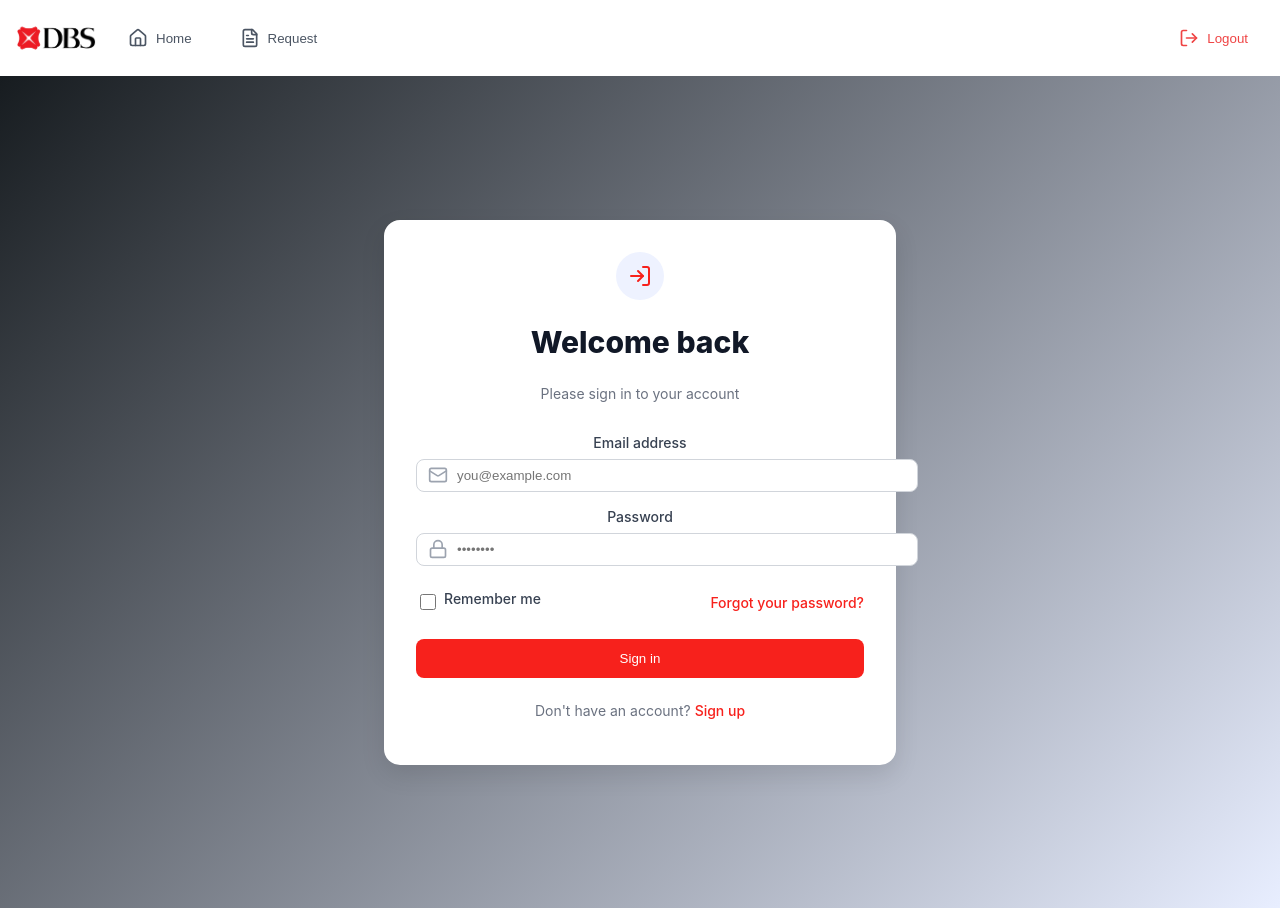
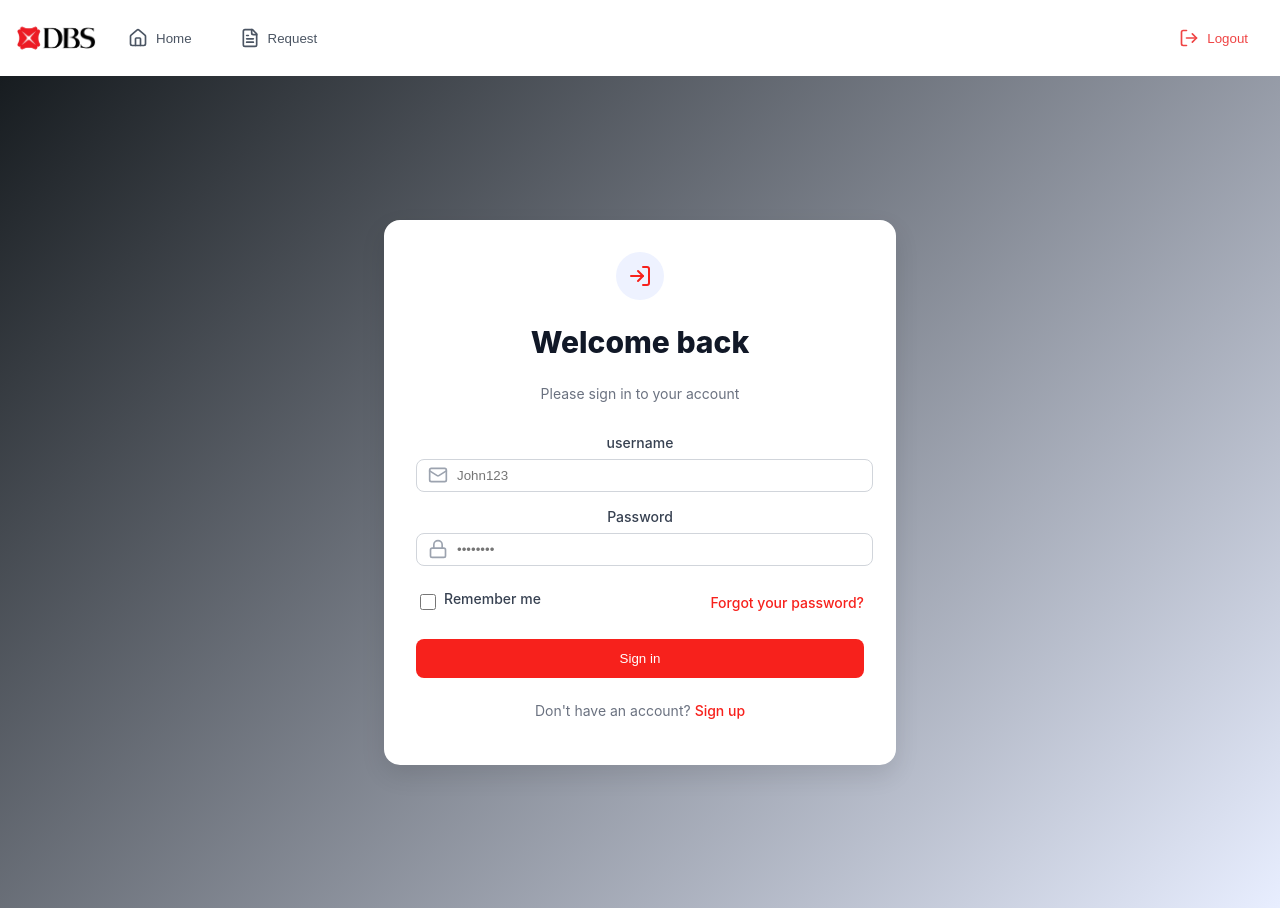
Before and after one commit to NotAnAddictz/TechTrek25, a React (Create React App) app in the folder carbon-trading-webapp/: page / in a window 1280 px wide. Built offline with nearby package versions, Linux system fonts and the light colour scheme.

Commit message:
Fixed navbar and pages

```diff
--- a/carbon-trading-webapp/src/App.js
+++ b/carbon-trading-webapp/src/App.js
@@ -1,5 +1,5 @@
 import './App.css';
-import Login from './login';
+import Login from './pages/login';
 import { Routes, Route } from "react-router-dom"
 
 function App() {
--- a/carbon-trading-webapp/src/navbar.css
+++ b/carbon-trading-webapp/src/components/navbar.css
@@ -27,7 +27,7 @@
 
   .nav-button:hover, .logout-button:hover {
     background: #f3f4f6;
-    color: #4f46e5;
+    color: #ef4444;
   }
 
   .nav-button.active {
--- a/carbon-trading-webapp/src/navbar.js
+++ b/carbon-trading-webapp/src/components/navbar.js
@@ -19,7 +19,7 @@ const Navbar = () => {
           src="/dbslogo.png"
           alt="Logo"
           className="navbar-logo"
-          style={{ width: '80px', height: 'auto' }}  // Adjust inline style
+          style={{ width: '80px', height: 'auto' }}
         />
         <button
           className={`nav-button ${location.pathname === '/home' ? 'active' : ''}`}
--- a/carbon-trading-webapp/src/login.css
+++ b/carbon-trading-webapp/src/pages/login.css
@@ -68,10 +68,13 @@
     font-weight: 500;
     color: #374151;
     margin-bottom: 0.5rem;
+
   }
 
   .input-container {
     position: relative;
+    width: 90%;
+    box-sizing: border-box;
   }
 
   .input-icon {
@@ -151,7 +154,7 @@
 
   .submit-button:focus {
     outline: none;
-    box-shadow: 0 0 0 3px rgba(99, 102, 241, 0.5);
+    box-shadow: 0 0 0 3px rgba(240, 35, 35, 0.5);
   }
 
   /* Sign up link */
--- a/carbon-trading-webapp/src/login.js
+++ b/carbon-trading-webapp/src/pages/login.js
@@ -2,18 +2,18 @@ import React, { useState } from 'react';
 import { useNavigate } from 'react-router-dom';
 import { Lock, Mail, LogIn } from 'lucide-react';
 import './login.css';
-import Navbar from './navbar';
+import Navbar from '../components/navbar';
 
 const Login = () => {
   const navigate = useNavigate();
-  const [email, setEmail] = useState('');
+  const [username, setUsername] = useState('');
   const [password, setPassword] = useState('');
 
   const handleSubmit = async (e) => {
     e.preventDefault();
     // TODO: Implement actual authentication
-    console.log('Login attempt with:', { email, password });
-    navigate('/dashboard');
+    console.log('Login attempt with:', { username, password });
+    navigate('/Home');
   };
 
   return (
@@ -31,20 +31,20 @@ const Login = () => {
 
         <form className="login-form" onSubmit={handleSubmit}>
           <div className="form-group">
-            <label htmlFor="email" className="form-label">
-              Email address
+            <label htmlFor="username" className="form-label">
+            username
             </label>
             <div className="input-container">
               <Mail className="input-icon" />
               <input
-                id="email"
-                name="email"
-                type="email"
+                id="username"
+                name="username"
+                type="username"
                 required
-                value={email}
-                onChange={(e) => setEmail(e.target.value)}
+                value={username}
+                onChange={(e) => setUsername(e.target.value)}
                 className="form-input"
-                placeholder="you@example.com"
+                placeholder="John123"
               />
             </div>
           </div>
```
